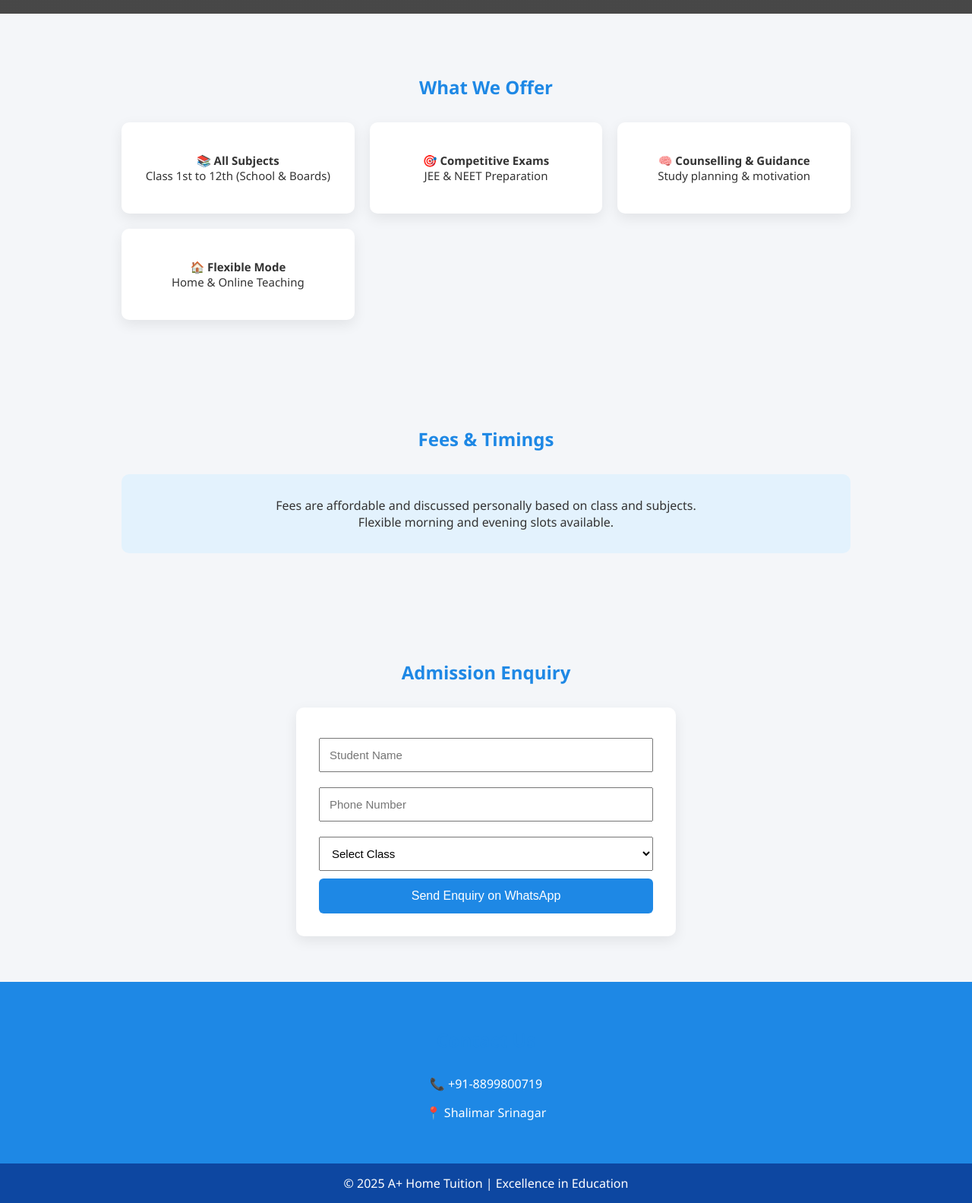
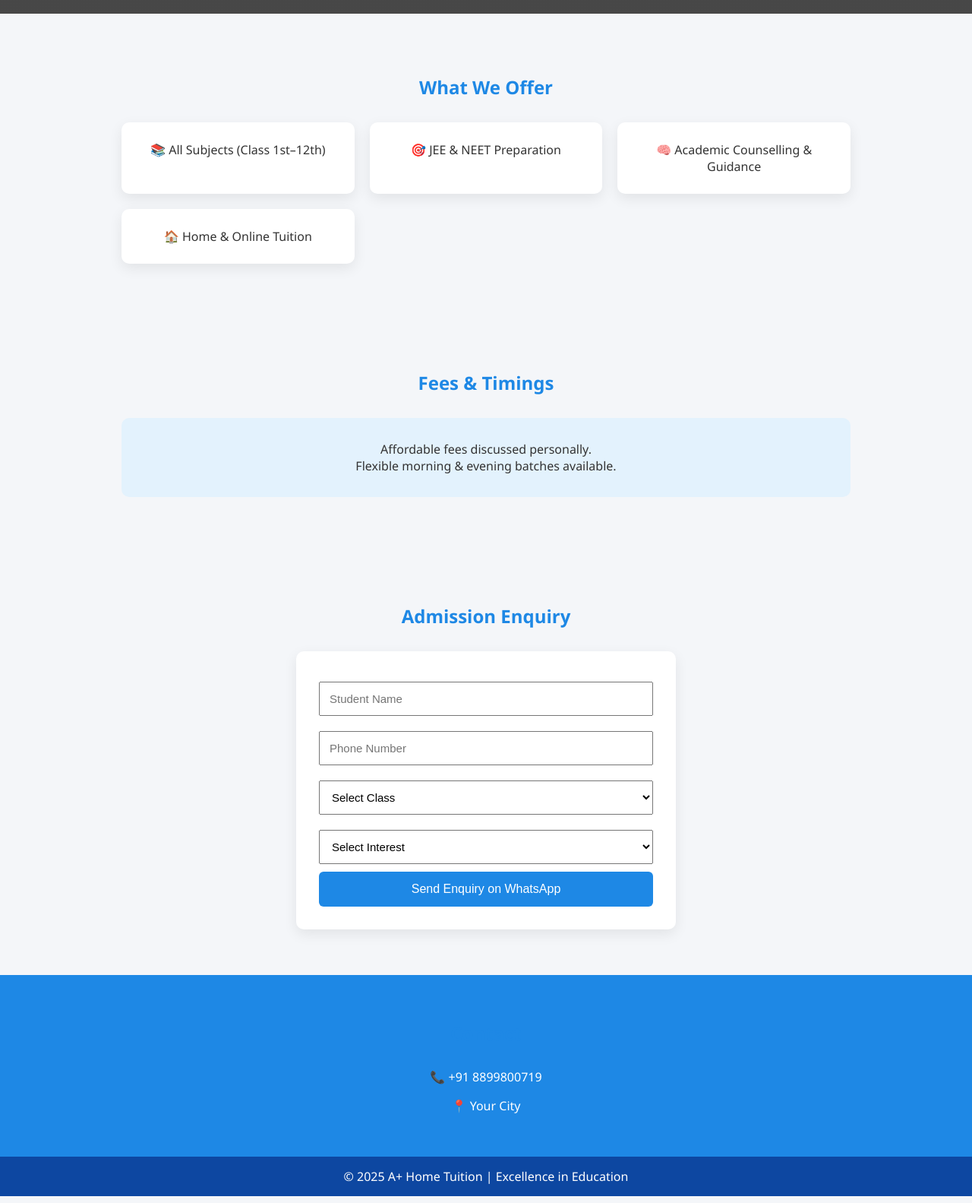
Before and after one commit to myworld7889-lab/aplus-home-tuition, a plain HTML site: page index.html in a window 1280 px wide. Shown: the part 782-2365 px from the top of the page at 76% size. Drawn offline with Linux system fonts and the light colour scheme; grey boxes are pictures that could not be loaded.

Commit message:
Update index.html

```diff
--- a/index.html
+++ b/index.html
@@ -1,4 +1,3 @@
-
 <!DOCTYPE html>
 <html lang="en">
 <head>
@@ -13,17 +12,16 @@
 body{
     margin:0;
     font-family: "Segoe UI", Arial, sans-serif;
+    background:#f4f6f9;
     color:#333;
-    background:#f4f6f9;
 }
 
-/* HERO SECTION */
+/* HERO */
 .hero{
     min-height:100vh;
     background:
       linear-gradient(rgba(0,0,0,0.55), rgba(0,0,0,0.55)),
       url("study.jpg");
-
     background-size:cover;
     background-position:center;
     color:white;
@@ -33,7 +31,6 @@ body{
     text-align:center;
     padding:20px;
 }
-
 .hero h1{
     font-size:42px;
     margin-bottom:10px;
@@ -43,7 +40,6 @@ body{
     max-width:700px;
     margin:auto;
 }
-
 .hero button{
     margin-top:25px;
     padding:14px 28px;
@@ -58,13 +54,12 @@ body{
     background:#1565c0;
 }
 
-/* GENERAL SECTIONS */
+/* SECTIONS */
 section{
     padding:60px 20px;
     max-width:1000px;
     margin:auto;
 }
-
 h2{
     text-align:center;
     color:#1e88e5;
@@ -84,11 +79,8 @@ h2{
     box-shadow:0 6px 18px rgba(0,0,0,0.08);
     text-align:center;
 }
-.card p{
-    font-size:15px;
-}
 
-/* HIGHLIGHT */
+/* FEES */
 .highlight{
     background:#e3f2fd;
     padding:30px;
@@ -142,7 +134,7 @@ footer{
     padding:15px;
 }
 
-/* WHATSAPP */
+/* WHATSAPP BUTTON */
 .whatsapp{
     position:fixed;
     bottom:20px;
@@ -161,15 +153,24 @@ function sendToWhatsApp(){
     var name = document.getElementById("name").value;
     var phone = document.getElementById("phone").value;
     var cls = document.getElementById("class").value;
+    var interest = document.getElementById("interest").value;
+
+    if(name === "" || phone === "" || cls === "" || interest === ""){
+        alert("Please fill all fields");
+        return;
+    }
 
     var msg =
       "New Enquiry for A+ Home Tuition:%0A" +
       "Name: " + name + "%0A" +
       "Phone: " + phone + "%0A" +
       "Class: " + cls + "%0A" +
+      "Interested in: " + interest;
 
-
-    window.open("https://wa.me/918899800719?text=" + msg, "_blank");
+    window.open(
+      "https://wa.me/918899800719?text=" + msg,
+      "_blank"
+    );
 }
 </script>
 </head>
@@ -181,8 +182,8 @@ function sendToWhatsApp(){
   <div>
     <h1>A+ Home Tuition</h1>
     <p>
-All Subjects (Class 1st to 12th) with Competitive Exam Preparation (JEE & NEET).
-Personalized teaching, academic counselling, and complete guidance for success.
+      All Subjects (Class 1st–12th) with Competitive Exam Preparation (JEE & NEET).<br>
+      Personalized teaching, counselling & complete guidance.
     </p>
     <button onclick="document.getElementById('enquiry').scrollIntoView({behavior:'smooth'})">
       Enquire Now
@@ -194,18 +195,10 @@ Enquire Now
 <section>
 <h2>What We Offer</h2>
 <div class="cards">
-<div class="card">
-<p>📚 <strong>All Subjects</strong><br>Class 1st to 12th (School & Boards)</p>
-</div>
-<div class="card">
-<p>🎯 <strong>Competitive Exams</strong><br>JEE & NEET Preparation</p>
-</div>
-<div class="card">
-<p>🧠 <strong>Counselling & Guidance</strong><br>Study planning & motivation</p>
-</div>
-<div class="card">
-<p>🏠 <strong>Flexible Mode</strong><br>Home & Online Teaching</p>
-</div>
+  <div class="card">📚 All Subjects (Class 1st–12th)</div>
+  <div class="card">🎯 JEE & NEET Preparation</div>
+  <div class="card">🧠 Academic Counselling & Guidance</div>
+  <div class="card">🏠 Home & Online Tuition</div>
 </div>
 </section>
 
@@ -213,26 +206,34 @@ Enquire Now
 <section>
 <h2>Fees & Timings</h2>
 <div class="highlight">
-Fees are affordable and discussed personally based on class and subjects.<br>
-Flexible morning and evening slots available.
+Affordable fees discussed personally.<br>
+Flexible morning & evening batches available.
 </div>
 </section>
 
 <!-- ENQUIRY -->
 <section id="enquiry">
 <h2>Admission Enquiry</h2>
+
 <form>
-<input id="name" type="text" placeholder="Student Name" required>
-<input id="phone" type="tel" placeholder="Phone Number" required>
+<input id="name" type="text" placeholder="Student Name">
+<input id="phone" type="tel" placeholder="Phone Number">
 
-<select id="class" required>
+<select id="class">
   <option value="">Select Class</option>
   <option>Class 1–5</option>
   <option>Class 6–8</option>
   <option>Class 9–10</option>
   <option>Class 11</option>
   <option>Class 12</option>
-<option>JEE / NEET Aspirant</option>
+</select>
+
+<select id="interest">
+  <option value="">Select Interest</option>
+  <option>All Subjects (Class 1–12)</option>
+  <option>JEE Preparation</option>
+  <option>NEET Preparation</option>
+  <option>All Subjects + JEE / NEET</option>
 </select>
 
 <button type="button" onclick="sendToWhatsApp()">
@@ -243,9 +244,9 @@ Send Enquiry on WhatsApp
 
 <!-- CONTACT -->
 <div class="contact">
-<h2>Contact Us</h2>
-<p>📞 +91-8899800719</p>
-<p>📍 Shalimar Srinagar</p>
+<h2>Contact</h2>
+<p>📞 +91 8899800719</p>
+<p>📍 Your City</p>
 </div>
 
 <footer>
```
Lines whose indentation alone changed are shown as unchanged.
